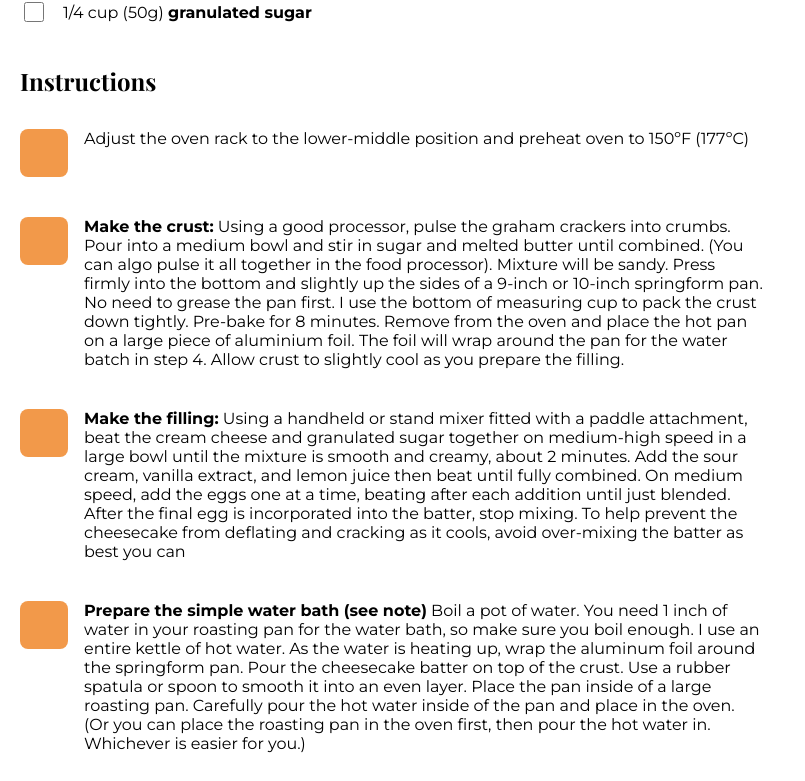
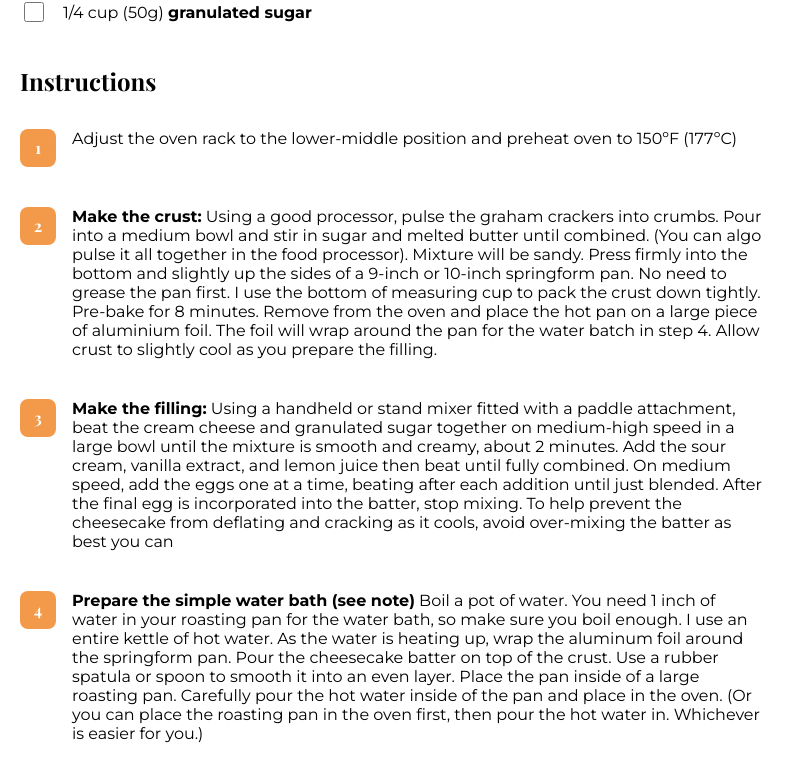
Before and after one commit to baristikir/recipe-landing-page-vuejs, a Vue app: page / in a window 1280 px wide. Shown: the part 1377-2158 px from the top of the page, without its empty margins (0-805 px from the left). Built offline with nearby package versions, Linux system fonts and the light colour scheme; a web font is replaced by a local one.

Commit message:
Finished Instruction Section :rocket:

```diff
--- a/src/App.vue
+++ b/src/App.vue
@@ -95,13 +95,27 @@ export default {
           },
         ],
         instructions: [
-          "Adjust the oven rack to the lower-middle position and preheat oven to 150ºF (177ºC)",
-          "<strong>Make the crust:</strong> Using a good processor, pulse the graham crackers into crumbs. Pour into a medium bowl and stir in sugar and melted butter until combined. (You can algo pulse it all together in the food processor). Mixture will be sandy. Press firmly into the bottom and slightly up the sides of a 9-inch or 10-inch springform pan. No need to grease the pan first. I use the bottom of measuring cup to pack the crust down tightly. Pre-bake for 8 minutes. Remove from the oven and place the hot pan on a large piece of aluminium foil. The foil will wrap around the pan for the water batch in step 4. Allow crust to slightly cool as you prepare the filling.",
-          "<strong>Make the filling:</strong> Using a handheld or stand mixer fitted with a paddle attachment, beat the cream cheese and granulated sugar together on medium-high speed in a large bowl until the mixture is smooth and creamy, about 2 minutes. Add the sour cream, vanilla extract, and lemon juice then beat until fully combined. On medium speed, add the eggs one at a time, beating after each addition until just blended. After the final egg is incorporated into the batter, stop mixing. To help prevent the cheesecake from deflating and cracking as it cools, avoid over-mixing the batter as best you can",
-          "<strong>Prepare the simple water bath (see note)</strong> Boil a pot of water. You need 1 inch of water in your roasting pan for the water bath, so make sure you boil enough. I use an entire kettle of hot water. As the water is heating up, wrap the aluminum foil around the springform pan. Pour the cheesecake batter on top of the crust. Use a rubber spatula or spoon to smooth it into an even layer. Place the pan inside of a large roasting pan. Carefully pour the hot water inside of the pan and place in the oven. (Or you can place the roasting pan in the oven first, then pour the hot water in. Whichever is easier for you.)",
-          "Bake cheesecake for 55-70 minutes or until the center is almost set. When it’s done, the center of the cheesecake will slightly wobble if you gently shake the pan. Turn the oven off and open the oven door slightly. Let the cheesecake sit in the oven in the water bath as it cools down for 1 hour. Remove from the oven and water bath, then cool cheesecake completely at room temperature. Then refrigerate the cheesecake for at least 4 hours or overnight.",
-          "Use a knife to loosen the chilled cheesecake from the rim of the springform pan, then remove the rim. Using a clean sharp knife, cut into slices for serving. For neat slices, wipe the knife clean and dip into warm water between each slice.",
-          "Serve cheesecake with desired toppings. Cover and store leftover cheesecake in the refrigerator for up to 5 days.",
+            {
+               text: "Adjust the oven rack to the lower-middle position and preheat oven to 150ºF (177ºC)"
+            },
+            {
+              text: "<strong>Make the crust:</strong> Using a good processor, pulse the graham crackers into crumbs. Pour into a medium bowl and stir in sugar and melted butter until combined. (You can algo pulse it all together in the food processor). Mixture will be sandy. Press firmly into the bottom and slightly up the sides of a 9-inch or 10-inch springform pan. No need to grease the pan first. I use the bottom of measuring cup to pack the crust down tightly. Pre-bake for 8 minutes. Remove from the oven and place the hot pan on a large piece of aluminium foil. The foil will wrap around the pan for the water batch in step 4. Allow crust to slightly cool as you prepare the filling."
+            },
+            {
+              text: "<strong>Make the filling:</strong> Using a handheld or stand mixer fitted with a paddle attachment, beat the cream cheese and granulated sugar together on medium-high speed in a large bowl until the mixture is smooth and creamy, about 2 minutes. Add the sour cream, vanilla extract, and lemon juice then beat until fully combined. On medium speed, add the eggs one at a time, beating after each addition until just blended. After the final egg is incorporated into the batter, stop mixing. To help prevent the cheesecake from deflating and cracking as it cools, avoid over-mixing the batter as best you can"
+            },
+            {
+              text: "<strong>Prepare the simple water bath (see note)</strong> Boil a pot of water. You need 1 inch of water in your roasting pan for the water bath, so make sure you boil enough. I use an entire kettle of hot water. As the water is heating up, wrap the aluminum foil around the springform pan. Pour the cheesecake batter on top of the crust. Use a rubber spatula or spoon to smooth it into an even layer. Place the pan inside of a large roasting pan. Carefully pour the hot water inside of the pan and place in the oven. (Or you can place the roasting pan in the oven first, then pour the hot water in. Whichever is easier for you.)"
+            },
+            {
+              text: "Bake cheesecake for 55-70 minutes or until the center is almost set. When it’s done, the center of the cheesecake will slightly wobble if you gently shake the pan. Turn the oven off and open the oven door slightly. Let the cheesecake sit in the oven in the water bath as it cools down for 1 hour. Remove from the oven and water bath, then cool cheesecake completely at room temperature. Then refrigerate the cheesecake for at least 4 hours or overnight."
+            },
+            {
+              text: "Use a knife to loosen the chilled cheesecake from the rim of the springform pan, then remove the rim. Using a clean sharp knife, cut into slices for serving. For neat slices, wipe the knife clean and dip into warm water between each slice."
+            },
+            {
+              text:"Serve cheesecake with desired toppings. Cover and store leftover cheesecake in the refrigerator for up to 5 days."
+            },
         ],
       },
     };
@@ -110,9 +124,16 @@ export default {
 </script>
 
 <style lang="scss">
+// ************ //
+// * Import's * //
+// ************ //
 @import "./scss/variables";
 @import "./scss/mixins";
 @import "./scss/globals";
+
+// ****************** //
+// * Helper Classes * //
+// ****************** //
 .content-section{
   flex-direction: column;
   margin-top: 2rem;
--- a/src/components/content/Info-Ingredients.vue
+++ b/src/components/content/Info-Ingredients.vue
@@ -31,7 +31,7 @@ export default {
 @import "../../scss/globals";
 .ingredient__heading{
     font-family: $playfair;
-    font-size: $subheading-mobile;
+    font-size: $subheading-desktop;
     font-weight: $regular;
     font-style: $italic;
     color: $gray-primary;
@@ -57,6 +57,10 @@ export default {
 
     &-text{
         margin-left: 1rem;
+        font-size: $ingredients-mobile;
+        @include breakpoint(s){
+            font-size: $ingredients-desktop;
+        }
     }
 }
 
--- a/src/components/content/Info-Instructions.vue
+++ b/src/components/content/Info-Instructions.vue
@@ -1,7 +1,7 @@
 <template>
     <li class="instruction__list-element">
         <div class="">
-            <div class="instruction__list-counter"></div>
+            <div class="instruction__list-counter">{{number}}</div>
         </div>
         <span class="instruction__list-text" v-html="step"></span>
     </li>
@@ -11,15 +11,27 @@
 export default {
     props: {
         step: String,
+        number: Number,
     },
+    computed: {
+    instructionNumber () {
+      return this.$vnode.key + 1;
+    },
+  },
 };
 </script>
 
 <style lang="scss">
+// ************ //
+// * Import's * //
+// ************ //
 @import "../../scss/variables";
 @import "../../scss/mixins";
 @import "../../scss/globals";
 
+// ************ //
+// * Stylings * //
+// ************ //
 .instruction__list{
 
     &-element{
@@ -34,15 +46,19 @@ export default {
         justify-content: center;
         align-items: center;
         margin-right: 1rem;
-        font-size: 1rem;
-        width: 3rem;
-        height: 3rem;
+        padding-bottom: .1rem;
+        width: 2.25rem;
+        height: 2.25rem;
         background: $orange;
         border-radius: .5rem;
+        color: white;
+        font-size: 1rem;
+        font-weight: $bold;
+        font-family: $playfair;
     }
 
     &-text{
-
+        font-size: $instruction-text;
     }
 }
 </style>
--- a/src/components/layouts/Instructions.vue
+++ b/src/components/layouts/Instructions.vue
@@ -7,7 +7,8 @@
             <InstructionsInfoElement
              v-for="(step, index) in recipeInstructions"
             :key="index"
-            :step="step"
+            :step="step.text"
+            :number="index+1"
         ></InstructionsInfoElement>
         </ol>
     </div>
@@ -44,13 +45,9 @@ export default {
 }
 .instructions__section-heading{
     font-family: $playfair;
-    font-size: $heading-mobile;
+    font-size: $instruction-heading;
     font-weight: $bold;
     margin: 0;
-
-    @include breakpoint('s'){
-        font-size: $heading-desktop;
-    }
 }
 
 // ****************** //
--- a/src/scss/_variables.scss
+++ b/src/scss/_variables.scss
@@ -40,6 +40,10 @@ $info-mobile:        10px;
 $info-subtitle-desk: 10px;
 $info-subtitle-mob:  10px;
 
+$instruction-heading:24px;
+$instruction-text:   16px;
+
+
 $recipe-link-desk:   16px;
 $recipe-link-mob:    12px;
 
```
Also changed, not shown: src/components/layouts/Footer.vue (+7 -0 lines).
